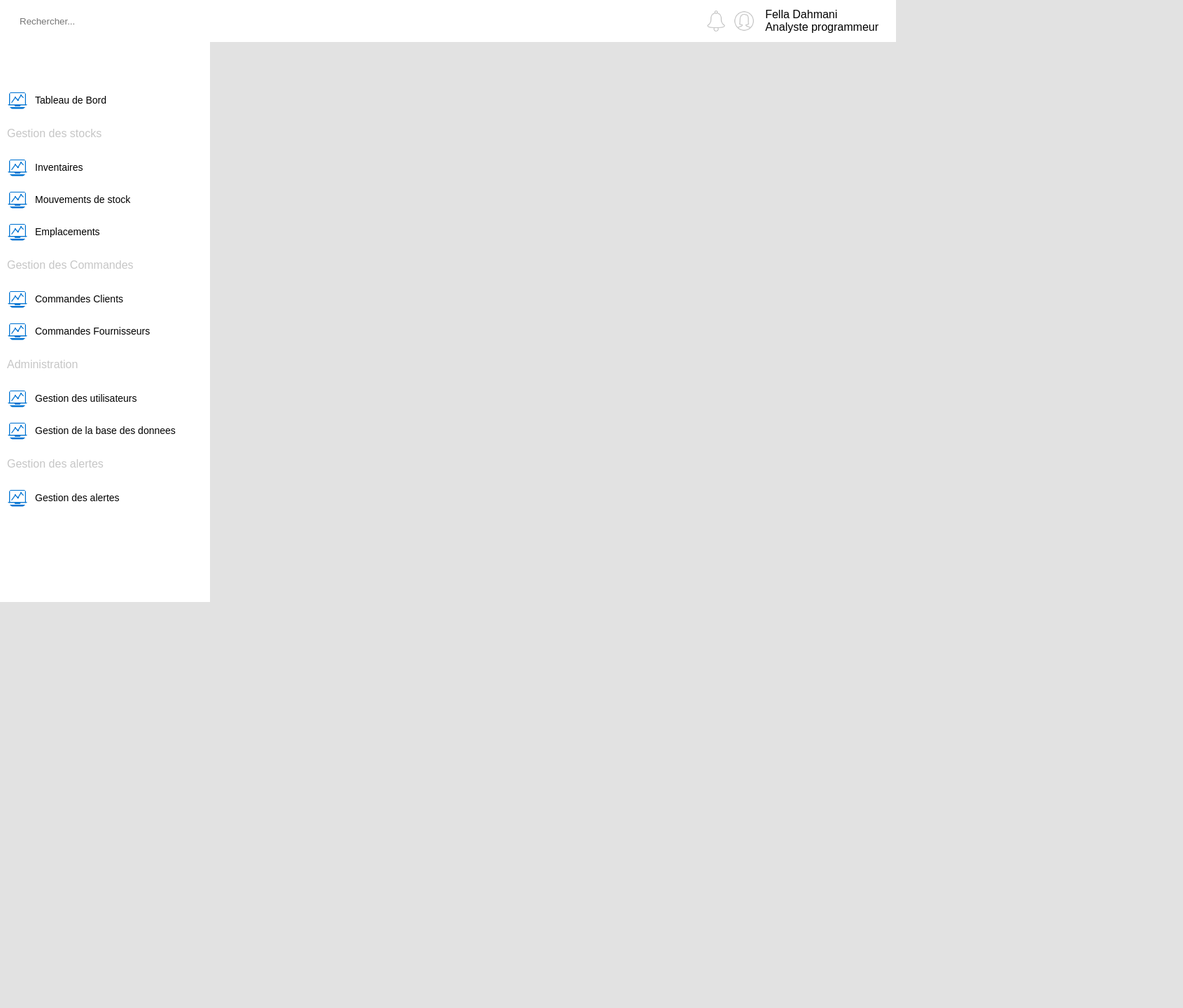
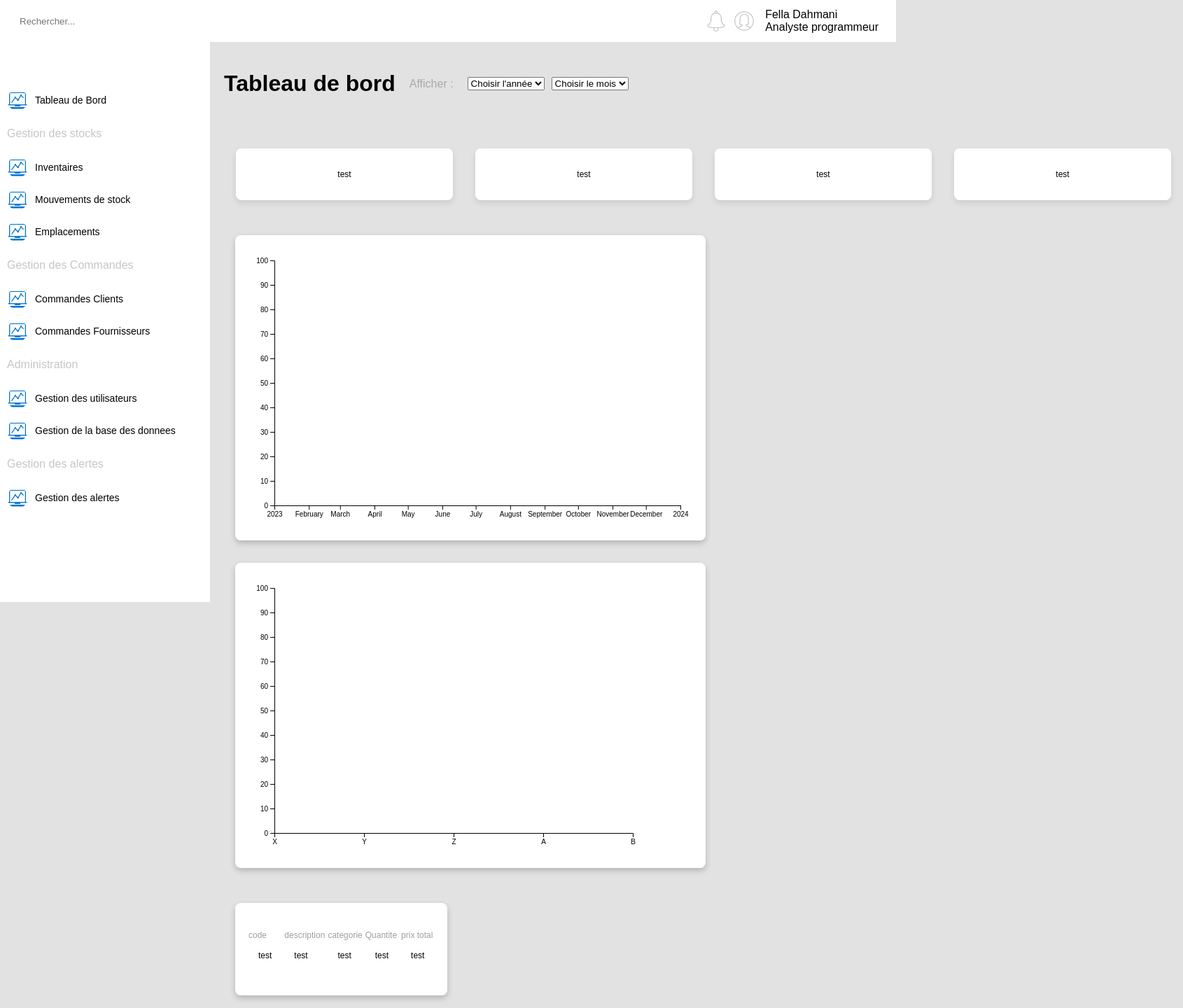
Before and after one commit to Fella-Dahmani/dashBoardReact, a React (Vite) app: page / in a window 1280 px wide. Shown: the top 1440 px of the page at 70% size, 1690 px wide, since content can reach past the window. Before the commit the page ends 860 px from the top, so only its background shows below. Built offline with nearby package versions, Linux system fonts and the light colour scheme; the HTML template or start-up script is replaced by a standard one.

Commit message:
Added basic layout for the dashboard

```diff
--- a/package.json
+++ b/package.json
@@ -11,11 +11,13 @@
   },
   "dependencies": {
     "axios": "^1.7.3",
+    "d3": "^7.9.0",
     "react": "^18.3.1",
     "react-dom": "^18.3.1",
     "react-router-dom": "^6.26.0"
   },
   "devDependencies": {
+    "@types/d3": "^7.4.3",
     "@types/react": "^18.3.3",
     "@types/react-dom": "^18.3.0",
     "@typescript-eslint/eslint-plugin": "^7.15.0",
--- /dev/null
+++ b/src/components/stockManagements/css/dashboard.css
@@ -0,0 +1,53 @@
+.headerContainer {
+    display: flex;
+    align-items: center; /* Aligns items vertically in the center */
+  }
+
+  .headerContainer h1 {
+    margin-right: 20px; /* Adds some space between the h1 and the next element */
+  }
+
+  .headerContainer .fadedLabel {
+    margin-right: 10px; /* Adds space between the label and the select element */
+    color: darkgrey;
+  }
+
+  .headerContainer .timePicker{
+    margin-left: 10px;
+  }
+
+  table{
+  border: none;
+  outline: none;
+  text-decoration: none;
+  text-decoration: none;
+  border-collapse: unset !important;
+
+}
+table tbody {
+  border: none !important; /* Example to remove border */
+  outline: none; /* Example to remove outline */
+  text-decoration: none; /* Example to remove text decoration */
+}
+
+/* If needed, apply styles directly to tbody to ensure override */
+table > tbody {
+  border: none !important;
+  outline: none;
+  text-decoration: none;
+}
+
+.report {
+  background-color: #fff; /* White background for the card */
+  border-radius: 8px; /* Rounded corners */
+  box-shadow: 0 4px 8px rgba(0, 0, 0, 0.2); /* Drop shadow */
+  padding: 16px; /* Space inside the card */
+  margin: 16px; /* Space outside the card */
+  transition: box-shadow 0.3s ease; /* Smooth transition for shadow effect */
+  display: inline-block;
+}
+
+/* Optional: Add hover effect for interactivity */
+.report:hover {
+  box-shadow: 0 8px 16px rgba(0, 0, 0, 0.3); /* Enhanced shadow on hover */
+}
--- a/src/components/stockManagements/pages/DashBoard.tsx
+++ b/src/components/stockManagements/pages/DashBoard.tsx
@@ -1,9 +1,179 @@
+import "../css/dashboard.css"
+import * as d3 from "d3";
+import { useEffect } from "react";
 
 
+
+
+
+
+
+
+
+
+
+    // the HTMl element to be sent for render into the index.html view
 const DashBoard = () => {
+
+    //creates the stock over time graph
+    useEffect(() => {
+        console.log('useEffect running'); // Check if this runs more than once
+
+        // Define chart dimensions and margins
+        const width = 640;
+        const height = 400;
+        const marginTop = 20;
+        const marginRight = 20;
+        const marginBottom = 30;
+        const marginLeft = 40;
+
+        // Define scales
+        const x = d3.scaleUtc()
+            .domain([new Date("2023-01-01"), new Date("2024-01-01")])
+            .range([marginLeft, width - marginRight]);
+
+        const y = d3.scaleLinear()
+            .domain([0, 100])
+            .range([height - marginBottom, marginTop]);
+
+        // Create SVG container
+        const svg = d3.create("svg")
+            .attr("width", width)
+            .attr("height", height);
+
+        // Add axes
+        svg.append("g")
+            .attr("transform", `translate(0,${height - marginBottom})`)
+            .call(d3.axisBottom(x));
+
+        svg.append("g")
+            .attr("transform", `translate(${marginLeft},0)`)
+            .call(d3.axisLeft(y));
+
+        // Select chart container and clean up any previous SVG
+        const chartContainer = d3.select("#StockOverTime");
+        chartContainer.selectAll("*").remove(); // Remove any existing elements
+
+        // Append new SVG
+        chartContainer.append(() => svg.node());
+
+        // Cleanup function to remove SVG when component unmounts
+        return () => {
+            chartContainer.selectAll("*").remove();
+        };
+    }, []);
+
+    //create the top 5 client graph
+    useEffect(() => {
+        const width = 640;
+        const height = 400;
+        const marginTop = 20;
+        const marginRight = 20;
+        const marginBottom = 30;
+        const marginLeft = 40;
+        const topClients = ["X","Y","Z","A","B"]
+
+        const x = d3.scaleOrdinal()
+            .domain(topClients)
+            .range(d3.range(topClients.length).map(i => marginLeft + i * (width / topClients.length)));
+
+        const y = d3.scaleLinear()
+            .domain([0,100])
+            .range([height - marginBottom, marginTop]);
+
+        const svg = d3.create("svg")
+            .attr("width", width)
+            .attr("height", height);
+
+        svg.append("g")
+            .attr("transform", `translate(0,${height - marginBottom})`)
+            .call(d3.axisBottom(x));
+
+        svg.append("g")
+            .attr("transform", `translate(${marginLeft},0)`)
+            .call(d3.axisLeft(y));
+
+        const chartContainer = d3.select("#top5Clients");
+        chartContainer.selectAll("*").remove();
+
+        chartContainer.append(() => svg.node());
+
+        return () => {
+            chartContainer.selectAll("*").remove();
+        }
+
+
+    }, [])
+
+
     return (
         <div>
-            <h1>Dashboard</h1>
+
+
+            <div>
+                <div className="headerContainer">
+                    <h1>Tableau de bord</h1>
+                    <div className="fadedLabel">Afficher :</div>
+                    <select className="timePicker" id="yearPicker" defaultValue="Choisir l'année">
+                        <option value="Choisir l'année" disabled>Choisir l'année</option>
+                        <option value="2024">2024</option>
+                        <option value="2025">2025</option>
+                        <option value="2026">2026</option>
+                    </select>
+                    <select className="timePicker" id="MonthPicker" defaultValue="Choisir le mois">
+                        <option value="Choisir le mois" disabled>Choisir le mois</option>
+                        <option value="2024">Janvier</option>
+                        <option value="2025">Fevrier</option>
+                        <option value="2026">Mars</option>
+                    </select>
+                </div>
+                <br />
+            </div>
+
+            <div className="reportCards container">
+                <table className="table">
+                    <tbody>
+                        <tr className="row">
+                        <td className="col"><div className="card">test</div></td>
+                        <td className="col"><div className="card">test</div></td>
+                        <td className="col"><div className="card">test</div></td>
+                        <td className="col"><div className="card">test</div></td>
+                        </tr>
+                    </tbody>
+                </table>
+            </div>
+
+
+            {/* Container for the D3 chart */}
+            <div id="StockOverTime" className="report"></div>
+            <div id="top5Clients" className="report"></div>
+            <br />
+            <br />
+            <div id="chiffreParProduit" className="report conatiner">
+                <table className="table">
+                    <thead>
+                        <tr>
+                            <td>code</td>
+                            <td>description</td>
+                            <td>categorie</td>
+                            <td>Quantite</td>
+                            <td>prix total</td>
+                        </tr>
+                    </thead>
+                    <tbody>
+                        <tr className="row">
+                            <td className="col"><div >test</div></td>
+                            <td className="col"><div >test</div></td>
+                            <td className="col"><div >test</div></td>
+                            <td className="col"><div >test</div></td>
+                            <td className="col"><div >test</div></td>
+                        </tr>
+                    </tbody>
+                </table>
+            </div>
+
+
+
         </div>
     );
 };
--- a/src/routes.tsx
+++ b/src/routes.tsx
@@ -11,6 +11,7 @@ import BddManagement from './components/administration/pages/BddManagement';
 function AppRoutes() {
     return (
         <Routes>
+            <Route path="" element={<DashBoard />}/>
             <Route path="/inventaires" element={<Inventaires />} />
             <Route path="/stockMouvements" element={<StockMouvements />} />
             <Route path="/locations" element={<Locations />} />
```
Also changed, not shown: 1 other file (tests, documents, lock files or other folders).
